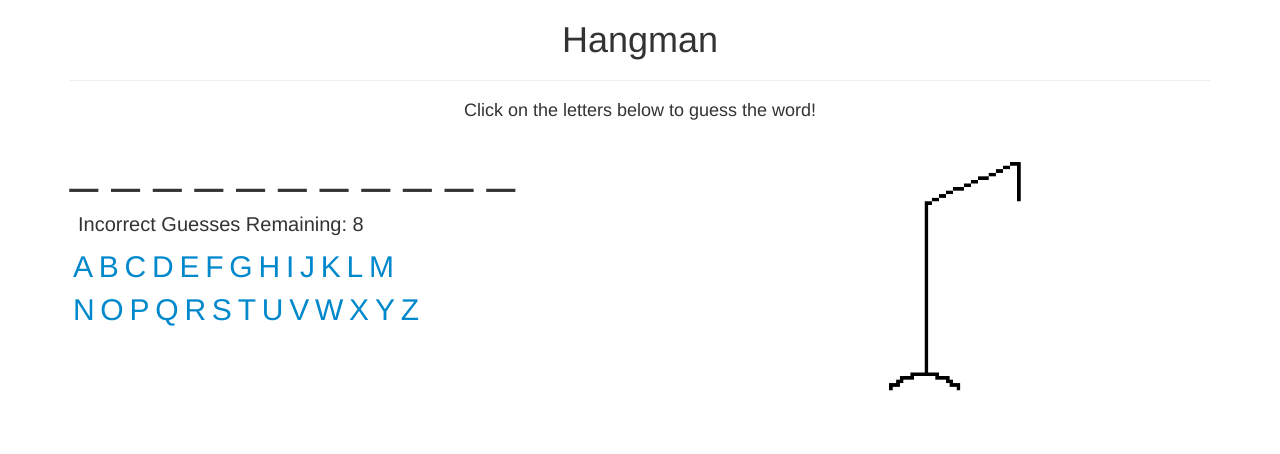
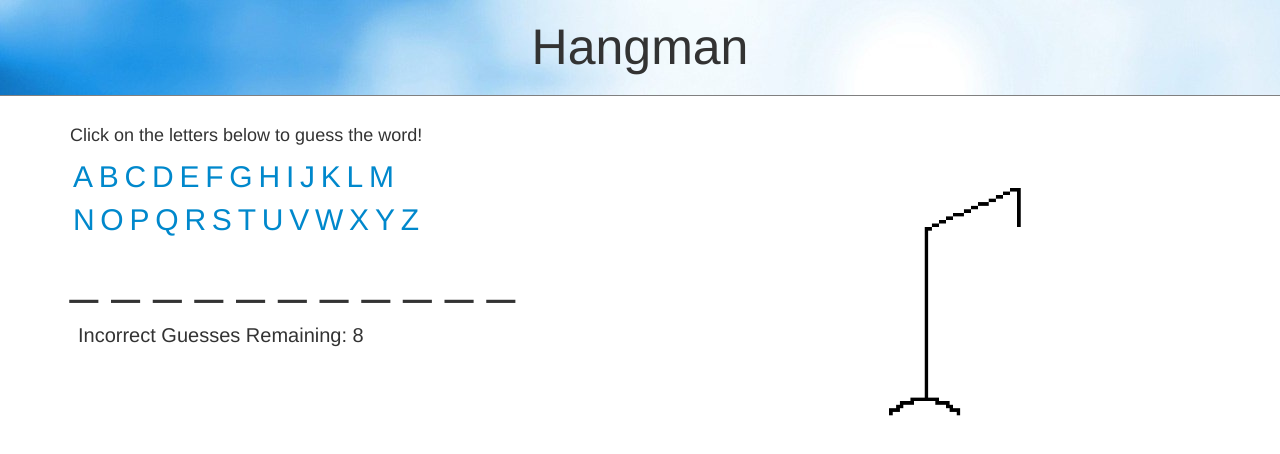
Before and after one commit to darenschaad/hangman, a plain HTML site: page index.html in a window 1280 px wide. Drawn offline with Linux system fonts and the light colour scheme.

Commit message:
Style page.

```diff
--- a/css/styles.css
+++ b/css/styles.css
@@ -29,8 +29,15 @@
   font-size: 50px;
 }
 
-.header {
+.backgroundImage {
+
+  background-image: url("../img/back.jpg");
+}
+.header h1 {
+  margin-top: 0px;
+  padding-top: 20px;
   text-align: center;
+  font-size: 50px;
 }
 
 #letterContainer {
@@ -68,3 +75,11 @@
   height: auto;
   padding: 10px;
 }
+
+hr {
+  background-color: grey;
+  border: 0;
+  display: block;
+  height: 1px;
+  color: grey;
+}
--- a/index.html
+++ b/index.html
@@ -9,21 +9,25 @@
     <title>Hangman</title>
   </head>
   <body>
-    <div class="container">
+    <div class="backgroundImage">
       <div class="header">
         <h1>Hangman</h1>
         <hr>
-        <h4>Click on the letters below to guess the word!</h4>
+
       </div>
+    </div>
+
+    <div class="container">
+      <h4>Click on the letters below to guess the word!</h4>
       <div class="row">
         <div class="col-sm-8">
+          <div id="letterContainer">
+          </div>
           <div>
             <span id="displayFrontEndLetters"></span><br>
-            <div id="remainingGuessesContainer">
-              <span>Incorrect Guesses Remaining: <span><span id="displayRemainingGuesses"></span>
-            </div>
           </div>
-          <div id="letterContainer">
+          <div id="remainingGuessesContainer">
+            <span>Incorrect Guesses Remaining: <span><span id="displayRemainingGuesses"></span>
           </div>
           <div id="warningContainer">
             <span>Sorry! '</span><span id="displayWarning"></span><span>' is not in the word!</span>
```
Also changed, not shown: img/back.jpg (added).
